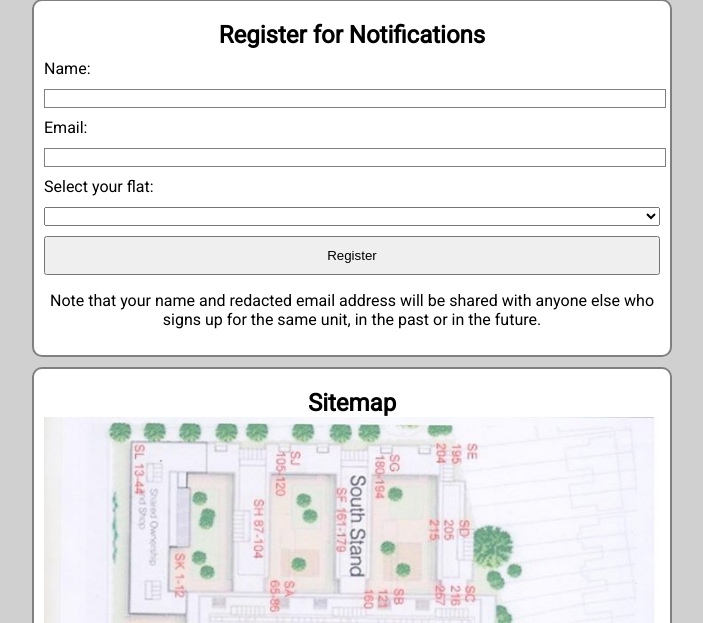
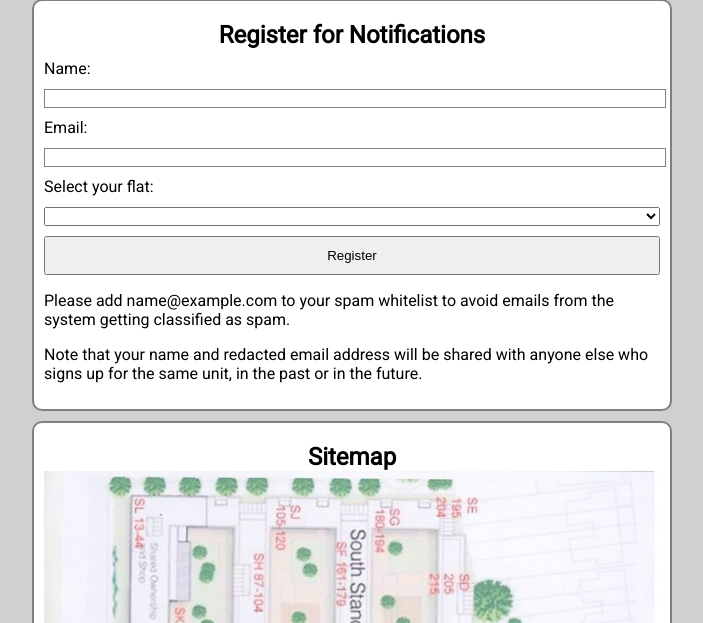
Before and after one commit to matthewlai/Chipmunk, a Flask app: template templates/index.html in a window 1280 px wide. Shown: the part 469-1092 px from the top of the page, without its empty margins (288-991 px from the left). Run offline with Flask 2, Linux system fonts and the light colour scheme; the template is opened without the code that fills it: most values are stand-ins (such as "Sample title", 1, 10 or a date in 2020).

Commit message:
Updated UI, improved logging, and added some scripts

```diff
--- a/config_example.py
+++ b/config_example.py
@@ -49,7 +49,7 @@ SMTP_PORT=465
 SMTP_USER="username"
 SMTP_PASS="password"
 
-SENDER_EMAIL="noreply@example.com"
+SENDER_EMAIL="Noreply <noreply@example.com>"
 
 LOG_FILE="info.log"
 LOG_LEVEL=logging.INFO
--- a/main.py
+++ b/main.py
@@ -110,7 +110,9 @@ def GetAllValidatedRegistrants(unit):
 
 def GetAllRegisteredUnits():
   result = get_db().execute('SELECT DISTINCT unit FROM registration WHERE validated = 1 ORDER BY unit')
-  return [ row[0] for row in result.fetchall() ]
+  result = [ row[0] for row in result.fetchall() ]
+  result.sort(key=lambda unit: config.UNITS.index(unit))
+  return result
 
 
 def RedactEmail(email):
@@ -222,6 +224,7 @@ def index():
                          max_name_length=config.MAX_NAME_LENGTH,
                          max_email_length=config.MAX_EMAIL_LENGTH,
                          max_note_length=config.MAX_NOTE_LENGTH,
+			 sender_email=config.SENDER_EMAIL,
                          contact_email=config.CONTACT_EMAIL)
 
 
@@ -265,9 +268,9 @@ def validate(token):
     result = get_db().execute('UPDATE registration SET validated = 1 WHERE rowid = ?', (rowid,))
 
     SendRegistrationListEmails(unit)
-    flash('Email verified! You will receive an email if someone notifies your unit. An email will be sent with '
-          'a list of other users registered for the same unit (as a security precaution). An email has also been '
-          'sent to all other emails (if any) currently registered for {}.'.format(unit))
+    app.logger.info("Validated: {} <{}> {}".format(name, email, unit))
+    flash('Email verified! You will receive an email if someone sends a notification for {unit}. An email will be sent with '
+          'a list of other users registered for {unit} (as a security precaution).'.format(unit=unit))
   except ValueError as e:
     flash('Invalid token.')
   except Exception as e:
--- a/static/style.css
+++ b/static/style.css
@@ -86,3 +86,7 @@ input[type=submit] {
 img.sitemap {
   width: 100%;
 }
+
+p.notice {
+  text-align: left;
+}
--- a/templates/index.html
+++ b/templates/index.html
@@ -65,7 +65,8 @@
           </select><br />
           <input type="submit" value="Register"><br />
         </form>
-        <p>Note that your name and redacted email address will be shared with anyone else who
+	<p class="notice">Please add {{ sender_email }} to your spam whitelist to avoid emails from the system getting classified as spam.</p>
+        <p class="notice">Note that your name and redacted email address will be shared with anyone else who
         signs up for the same unit, in the past or in the future.</p>
       </div>
       <div class="section">
```
Also changed, not shown: 4 other files.
